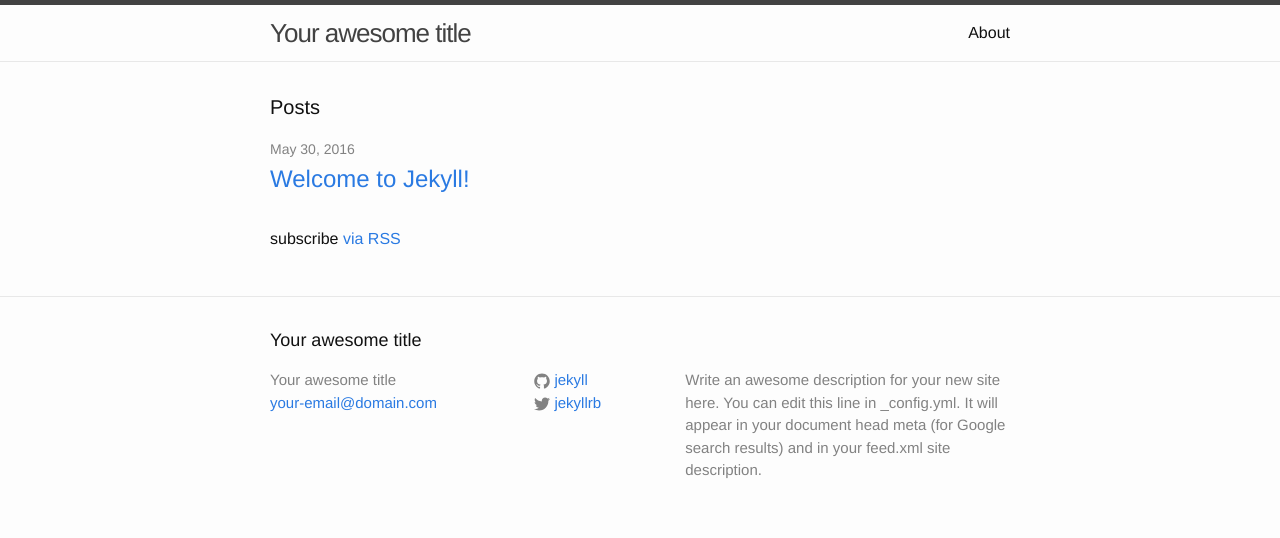
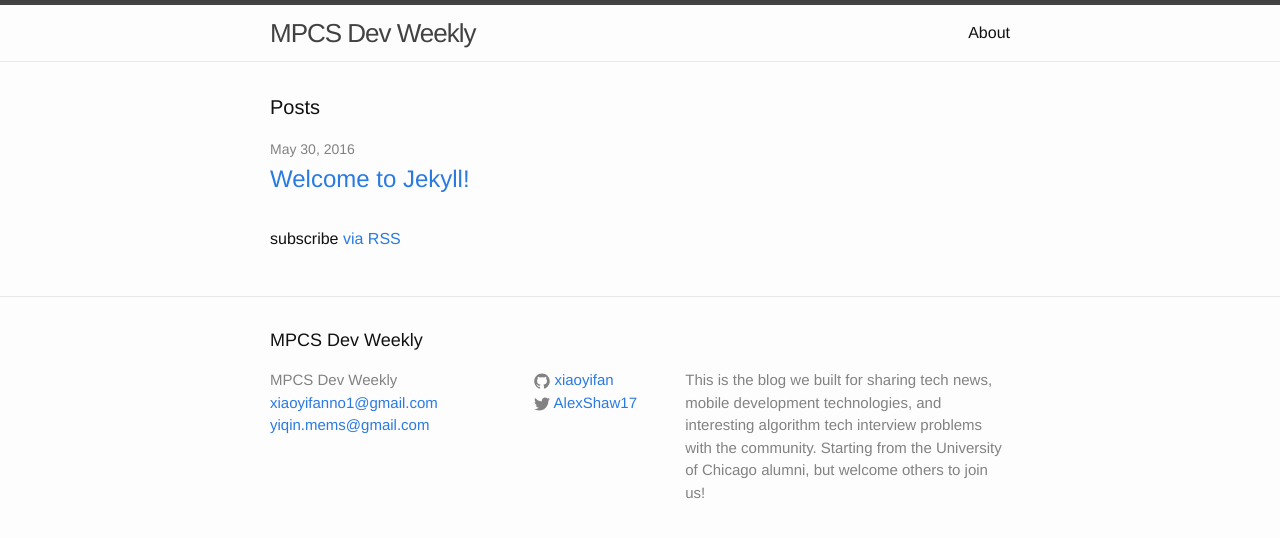
Before and after one commit to MPCS-Dev-Weekly/MPCS-Dev-Weekly, a Jekyll site: the page built from index.html, in a window 1280 px wide. Shown: the top 538 px of the page. Built offline with Jekyll 4.4.1, drawn with Linux system fonts in a browser that asks for light colours.

Commit message:
Update title, author info and blog descriptions.

```diff
--- a/_config.yml
+++ b/_config.yml
@@ -7,16 +7,16 @@
 exclude: [vendor]
 
 # Site settings
-title: Your awesome title
-email: your-email@domain.com
+title: MPCS Dev Weekly
+email: xiaoyifanno1@gmail.com yiqin.mems@gmail.com
 description: > # this means to ignore newlines until "baseurl:"
-  Write an awesome description for your new site here. You can edit this
-  line in _config.yml. It will appear in your document head meta (for
-  Google search results) and in your feed.xml site description.
+  This is the blog we built for sharing tech news, mobile development technologies,
+  and interesting algorithm tech interview problems with the community. Starting from
+  the University of Chicago alumni, but welcome others to join us!
 baseurl: "" # the subpath of your site, e.g. /blog
 url: "http://yourdomain.com" # the base hostname & protocol for your site
-twitter_username: jekyllrb
-github_username:  jekyll
+twitter_username: AlexShaw17
+github_username:  xiaoyifan
 
 # Build settings
 markdown: kramdown
```
Also changed, not shown: 5 other files.
